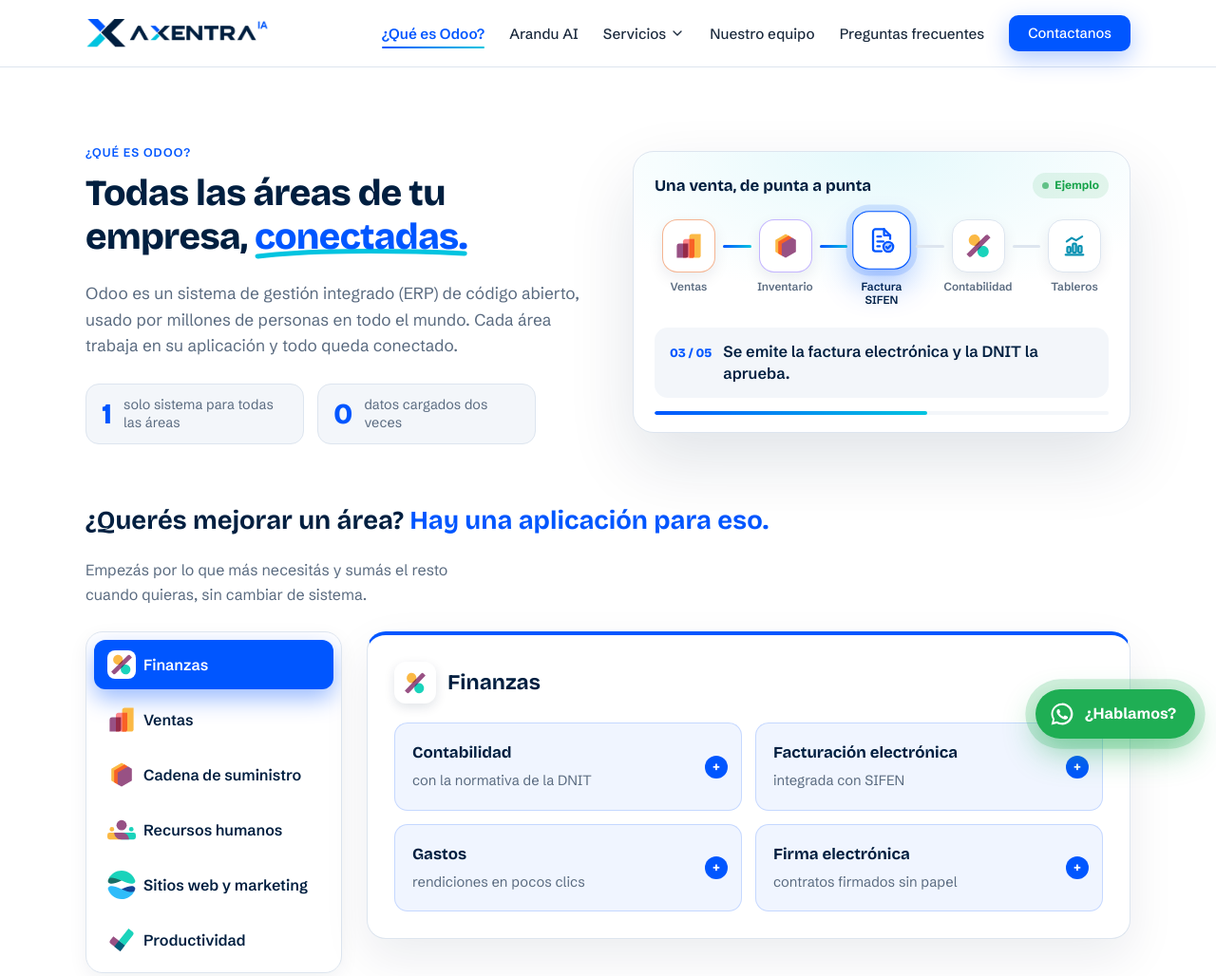
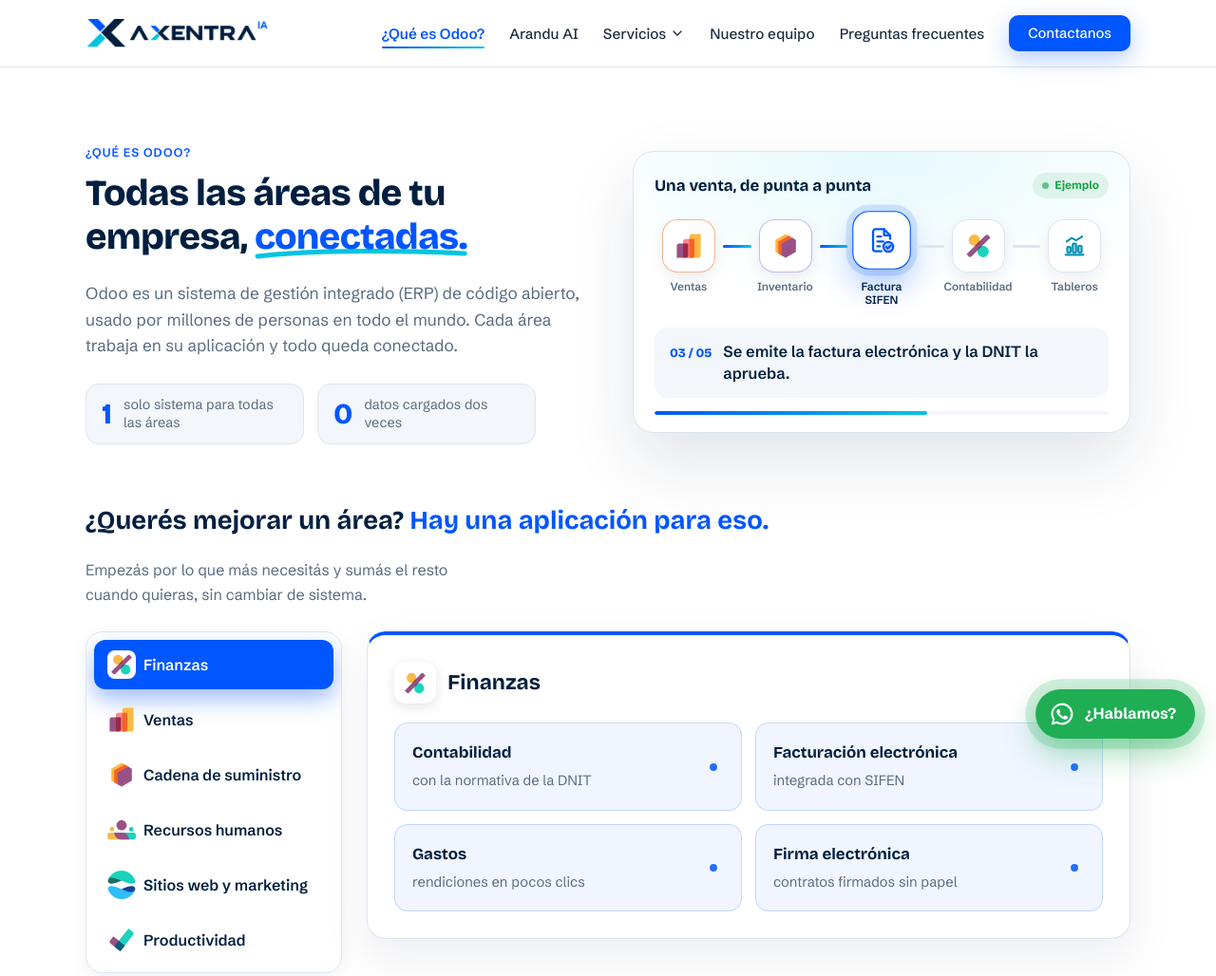
Before and after one commit to arolon90/axentra-sitio-web, a plain HTML site: page odoo.html in a window 1280 px wide. Shown: the top 1028 px of the page at 95% size. Drawn offline with Linux system fonts and the light colour scheme.

Commit message:
Página - Modificación - Áreas de Odoo sin el signo "+" que parecía desplegable
- En las tarjetas de cada área de Odoo, el "+" hacía pensar que se
  desplegaba más información. Ahora es un punto chiquito del color del
  área que, al pasar el mouse, se agranda con un ✓ ("incluido").

By AXENTRA AI Paraguay

```diff
--- a/css/06-odoo-equipo-preguntas.css
+++ b/css/06-odoo-equipo-preguntas.css
@@ -36,9 +36,11 @@
 .frase-areas p { margin: 0; color: var(--suave); max-width: 420px; }
 .frase-areas + .areas-pestanas { margin-top: 26px; }
 .app-area { position: relative; padding-right: 46px; }
-.app-area::after { content: "+"; position: absolute; right: 14px; top: 50%; width: 24px; height: 24px; margin-top: -12px; border-radius: 50%; display: grid; place-items: center;
-  font: 700 1rem/1 var(--titulos); color: #fff; background: var(--color); transition: transform .3s ease; }
-.app-area:hover::after { transform: rotate(90deg) scale(1.1); }
+/* punto del color del área: chiquito en reposo y, al pasar el mouse, se agranda con un ✓ ("incluido") */
+.app-area::after { content: "\2713"; position: absolute; right: 16px; top: 50%; width: 26px; height: 26px; margin-top: -13px; border-radius: 50%; display: grid; place-items: center;
+  font: 700 .85rem/1 var(--titulos); color: transparent; background: var(--color); transform: scale(.3); opacity: .85;
+  transition: transform .3s cubic-bezier(.2, .8, .2, 1.3), color .2s ease, opacity .2s ease; }
+.app-area:hover::after { transform: scale(1); color: #fff; opacity: 1; }
 @media (max-width: 900px) { .odoo-cabeza { grid-template-columns: 1fr; gap: 36px; } }
 @media (max-width: 560px) {
   .flujo-odoo { padding: 18px 14px 14px; } .fo-nodo { width: 54px; } .fo-ico { width: 44px; height: 44px; border-radius: 13px; } .fo-ico img { width: 24px; height: 24px; }
```
